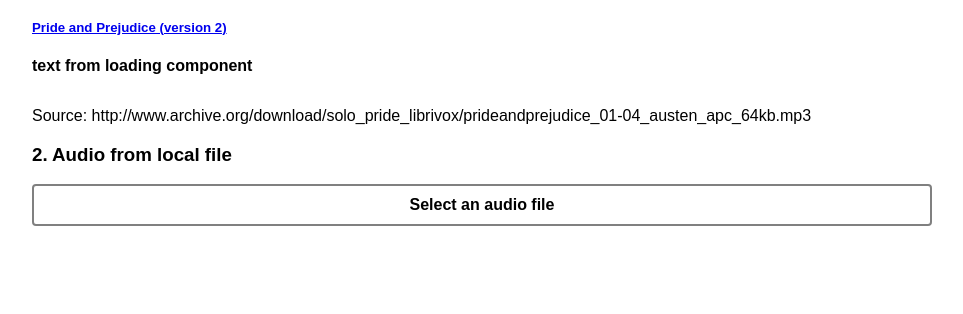
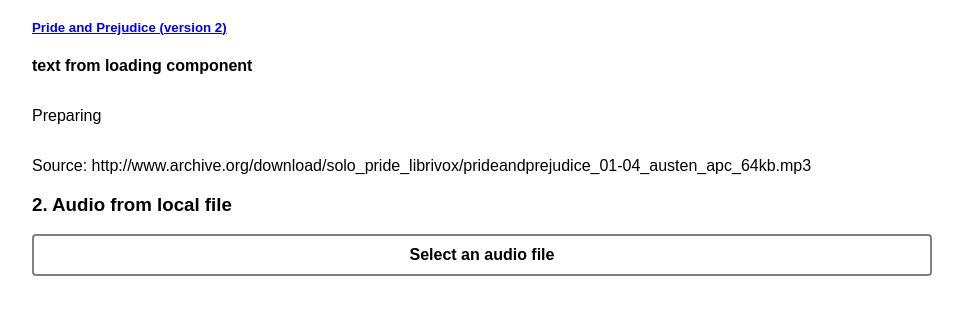
Before and after one commit to binodswain/react-howler-player, a React app in the folder example/: page / in a window 1280 px wide. Shown: the part 168-482 px from the top of the page, without its empty margins (158-1121 px from the left). Built offline with nearby package versions, Linux system fonts and the light colour scheme.

Commit message:
uncommented second example

```diff
--- a/example/src/App.js
+++ b/example/src/App.js
@@ -73,13 +73,13 @@ export default class App extends PureComponent {
                         onTimeUpdate={this.timeUpdate}
                         preparingComp={<Loading />}
                     />
-                    {/* <Player
+                    <Player
                         src={[
                             "http://www.archive.org/download/solo_pride_librivox/prideandprejudice_01-04_austen_apc_64kb.mp3",
                         ]}
                         onTimeUpdate={this.timeUpdate}
                         isDark={true}
-                    /> */}
+                    />
                     <p>
                         Source:
                         http://www.archive.org/download/solo_pride_librivox/prideandprejudice_01-04_austen_apc_64kb.mp3
```
